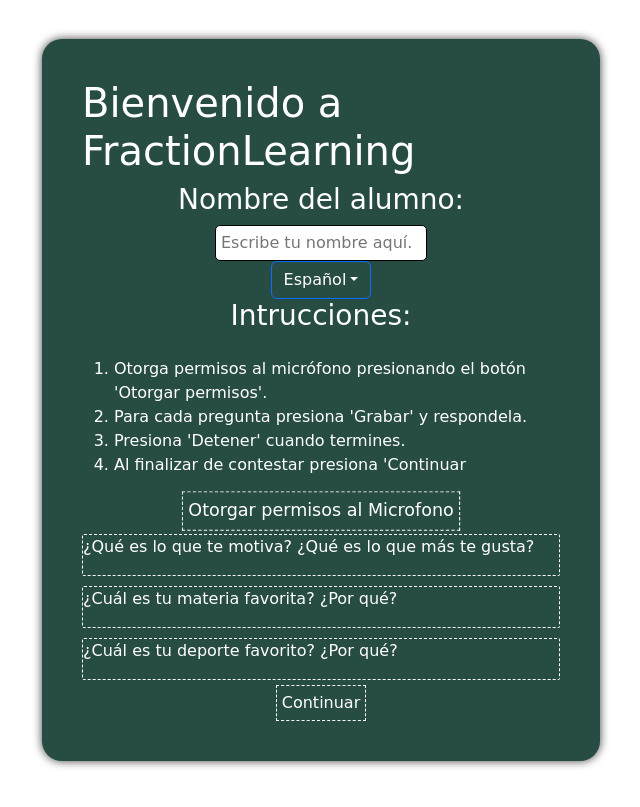
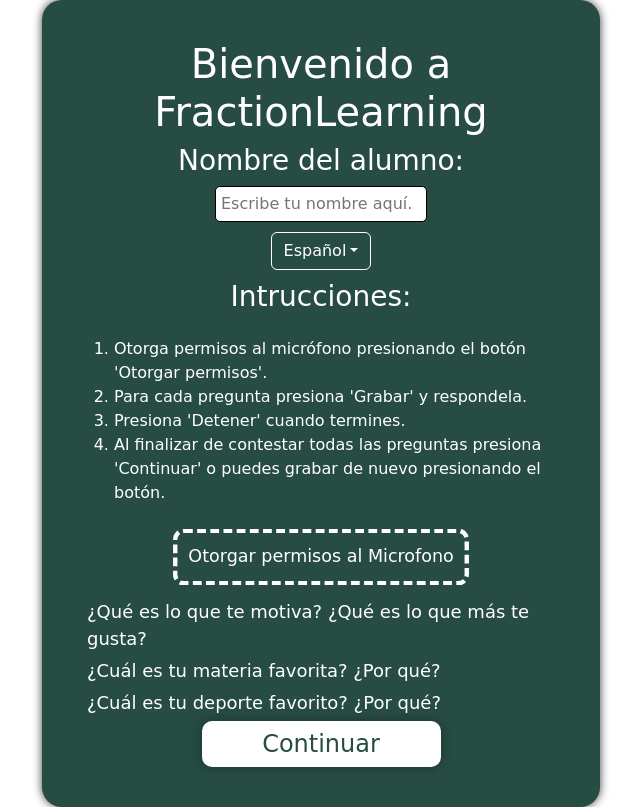
Before and after one commit to RamonCamacho8/fraction-learning-react, a React (Create React App) app: page / in a window 1280 px wide. Shown: the whole page, without its empty margins (319-959 px from the left). Built offline with nearby package versions, Linux system fonts and the light colour scheme.

Commit message:
Terminado

```diff
--- a/package.json
+++ b/package.json
@@ -12,6 +12,7 @@
     "react-bootstrap": "^2.9.1",
     "react-chartjs-2": "^5.2.0",
     "react-dom": "^18.2.0",
+    "react-icons": "^4.12.0",
     "react-router-dom": "^6.17.0",
     "react-scripts": "5.0.1",
     "recorder-js": "^1.0.7",
--- a/src/Persistence/lang/lang.json
+++ b/src/Persistence/lang/lang.json
@@ -13,7 +13,7 @@
         "Otorga permisos al micrófono presionando el botón 'Otorgar permisos'.",
         "Para cada pregunta presiona 'Grabar' y respondela. ",
         "Presiona 'Detener' cuando termines.",
-        "Al finalizar de contestar presiona 'Continuar"
+        "Al finalizar de contestar todas las preguntas presiona 'Continuar' o puedes grabar de nuevo presionando el botón."
       ],
       "questions" : [
         "¿Qué es lo que te motiva? ¿Qué es lo que más te gusta?",
--- a/src/components/AudioRecorder/index.jsx
+++ b/src/components/AudioRecorder/index.jsx
@@ -1,10 +1,11 @@
 import { useState, useRef } from "react";
+import { FaPlayCircle } from "react-icons/fa";
+import { FaCircleStop } from "react-icons/fa6";
+import {  startRecording } from "../../utils/recordAudio";
+import { upload_audio } from "../../services/Audio";
+import { useLanguage } from "../../Context/LanguageContext";
+import { IoReloadCircle } from "react-icons/io5";
 
-import { getMicrophonePermission, startRecording, stopRecording } from "../../utils/recordAudio";
-import { upload_audio } from "../../services/Audio";
-import { getPersonality, getPersonality_v2 } from "../../services/Personality";
-import { usePersonality } from "../../Context/PersonalityContext";
-import { useLanguage } from "../../Context/LanguageContext";
 
 const AudioRecorder = ({audioName, stream, permission}) => {
 
@@ -40,18 +41,25 @@
 
         mediaRecorder.current.stop();
 
+    }
 
+    const handleRestart = () => {
+        setAudio(null);
     }
+
 
     return (
         <div className="AudioRecorder">
 
+
             {permission ?
             (recordingStatus === "inactive" ?
-            (audio ? <button onClick={handleStart} >{audioTraduction.recordAgain}</button> : <button onClick={handleStart} >{audioTraduction.record}</button> )
-             : <button onClick={
-                    handleStop
-             } >{audioTraduction.stop}</button>) : null}
+            (audio ? <button className='audio-button' onClick={handleRestart} ><IoReloadCircle/></button>
+             :
+             <button className='audio-button' onClick={handleStart} ><FaPlayCircle/></button>
+             ) : (
+             <button className='audio-button' onClick={handleStop} ><FaCircleStop/></button>))
+             : null}
 
 
         </div>
--- a/src/components/LanguageSelector/style.css
+++ b/src/components/LanguageSelector/style.css
@@ -1,3 +1,5 @@
 .dropdown-toggle{
     background-color: rgb(39, 76, 67) !important;
+    border-color: white !important;
+    margin: 10px !important;
 }
--- a/src/pages/Home/index.jsx
+++ b/src/pages/Home/index.jsx
@@ -1,5 +1,6 @@
 import "./style.css";
 import { useState } from "react";
+import { IconContext } from "react-icons";
 import { useLanguage } from "../../Context/LanguageContext.js";
 import { usePersonality } from "../../Context/PersonalityContext.js";
 import { getPersonality, getPersonality_v2 } from "../../services/Personality";
@@ -9,26 +10,20 @@
 import { getMicrophonePermission } from "../../utils/recordAudio.js";
 import LanguageSelector from "../../components/LanguageSelector";
 
+function Home() {
+  const { userName, setUserName } = useUser();
 
-
-
-
-function Home() {
-
-  const {userName,setUserName} = useUser();
-
-  const {languageData} = useLanguage();
+  const { languageData } = useLanguage();
   const [permission, setPermission] = useState(false);
   const [stream, setStream] = useState(null);
-  const {openness, neuroticism} = usePersonality();
-  const {setOpenness, setNeuroticism} = usePersonality();
+  const { openness, neuroticism } = usePersonality();
+  const { setOpenness, setNeuroticism } = usePersonality();
 
-  const homeTraduction = languageData['home'];
+  const homeTraduction = languageData["home"];
 
   const navigate = useNavigate();
 
   function Login() {
-
     return (
       <div className="login">
         <h3>{homeTraduction.studentHolder.title}</h3>
@@ -43,67 +38,73 @@
   }
 
   const InstructionsPanel = () => {
-
-    return(
+    return (
       <div className="instructions">
-
         <h3>{homeTraduction.instruction}</h3>
         <p></p>
         <ol>
-            {
-              homeTraduction.instructions.map((instruction,index) => {
-                return <li key={`instruction-${index}`}>{instruction}</li>
-              })
-            }
+          {homeTraduction.instructions.map((instruction, index) => {
+            return <li key={`instruction-${index}`}>{instruction}</li>;
+          })}
         </ol>
       </div>
-    )
-  }
+    );
+  };
 
   async function handleContinue() {
     let response = await getPersonality_v2();
 
-    let neuroticism_ = response.neuroticism === 'Si' ? true : false;
-    let openness_ = response.openness === 'Si' ? true : false;
+    let neuroticism_ = response.neuroticism === "Si" ? true : false;
+    let openness_ = response.openness === "Si" ? true : false;
     console.log(neuroticism_, openness_);
 
     setNeuroticism(neuroticism_);
     setOpenness(openness_);
     console.log(response.openness, response.neuroticism);
     console.log(openness, neuroticism);
-    navigate('/board')
+    navigate("/board");
   }
 
-
-
   return (
-    <div className="container">
+  <IconContext.Provider value={{ style: { verticalAlign: 'top'}, size: '2em' }}>    <div className="container">
       <div className="mainPanel">
-
-        <h1>{homeTraduction.welcome}</h1>
+        <h1 className="welcome">{homeTraduction.welcome}</h1>
         <Login />
         <LanguageSelector />
-        <InstructionsPanel/>
-        {permission ? null : <button className="permissionsButton" onClick={() => {getMicrophonePermission(setPermission,setStream)}} >{homeTraduction.buttons.permissions}</button>}
-        {
-          homeTraduction.questions.map((question,index) => {
-            return <div key={`question-${index}`} className="question-record">
-              <p key={index}>{question}</p>
+        <InstructionsPanel />
+        {permission ? null : (
+          <button
+            className="permissionsButton"
+            onClick={() => {
+              getMicrophonePermission(setPermission, setStream);
+            }}
+          >
+            {homeTraduction.buttons.permissions
+            }
+          </button>
+        )}
+        <div>
+          {homeTraduction.questions.map((question, index) => {
+            return (
+              <div key={`question-${index}`} className="question-record">
+                <div className="question-text" key={index}>{question}</div>
                 <AudioRecorder
-              key={`AudioRecorder-${index}`} audioName={`question${index}`}
-              stream={stream} permission={permission}
+                  key={`AudioRecorder-${index}`}
+                  audioName={`question${index}`}
+                  stream={stream}
+                  permission={permission}
                 />
               </div>
-          })
-        }
+            );
+          })}
+        </div>
 
-        <button onClick={
-          handleContinue
-        } >Continuar</button>
+        <button className="continue-button" onClick={handleContinue}>Continuar</button>
+
       </div>
     </div>
+  </IconContext.Provider>
   );
 }
 
-
 export default Home;
--- a/src/pages/Home/style.css
+++ b/src/pages/Home/style.css
@@ -6,6 +6,10 @@
     height: 100vh;
     place-items: center;
 
+}
+
+.welcome {
+    text-align: center;
 }
 
 
@@ -29,17 +33,39 @@
 
 li {
     text-align: left;
+
 }
 
 .question-record {
     display: flex;
     flex-direction: row;
-    align-items: center;
     justify-content: space-between;
     width: 100%;
-    border: 1px dashed white;
-    border-radius: 2px;
     margin: 5px;
+    align-items: center;
+}
+
+.continue-button {
+    font-size: x-large;
+    width: 50%;
+    border-radius: 10px;
+    box-shadow: 0px 0px 10px 0px rgba(22, 42, 37, 0.75);
+    color: rgb(39, 76, 67);
+    background-color: white;
+}
+
+.continue-button:hover {
+    background-color: rgb(39, 76, 67);
+    color: white;
+}
+
+.question-text {
+    display: flex;
+    flex-direction: column;
+    width: 100%;
+    font-size: large;
+
+
 }
 
 .title {
@@ -72,6 +98,10 @@
 .permissionsButton{
     animation:brath 2s  linear infinite;
     -webkit-font-smoothing: antialiased;
+    border: 4px dashed rgb(255, 255, 255);
+    border-radius: 10px;
+    padding: 10px;
+    margin: 10px;
 }
 
 input {
@@ -82,11 +112,24 @@
 }
 
 button {
-    border-radius: 5px;
-    border: 1px dashed rgb(255, 255, 255);
+    border-radius: 10px;
+    border: none;
     padding: 5px;
     background-color: rgb(39, 76, 67);
     color: rgb(255, 255, 255);
+}
+
+.AudioRecorder{
+    background-color: rgb(39, 76, 67);
+    color: rgb(255, 255, 255);
+    border: none;
+    margin: 10px;
+
+}
+
+.audio-button{
+    width: 100%;
+    height: 100%;
 }
 
 button:hover {
```
Also changed, not shown: 1 other file (tests, documents, lock files or other folders). Lines whose indentation alone changed are shown as unchanged.
